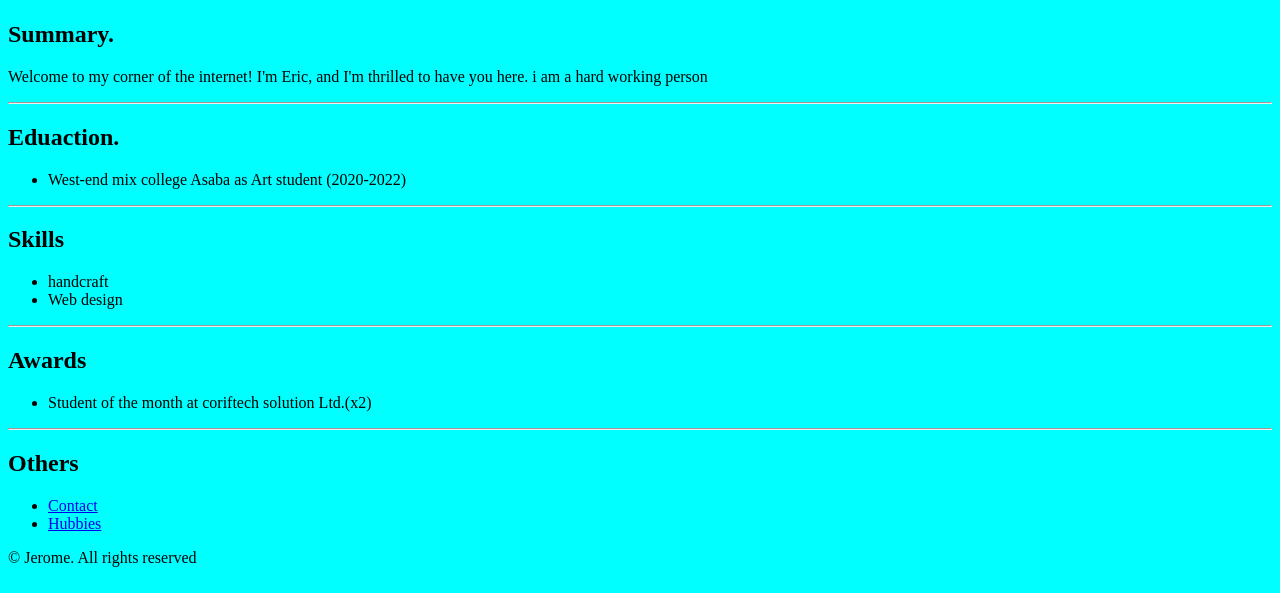
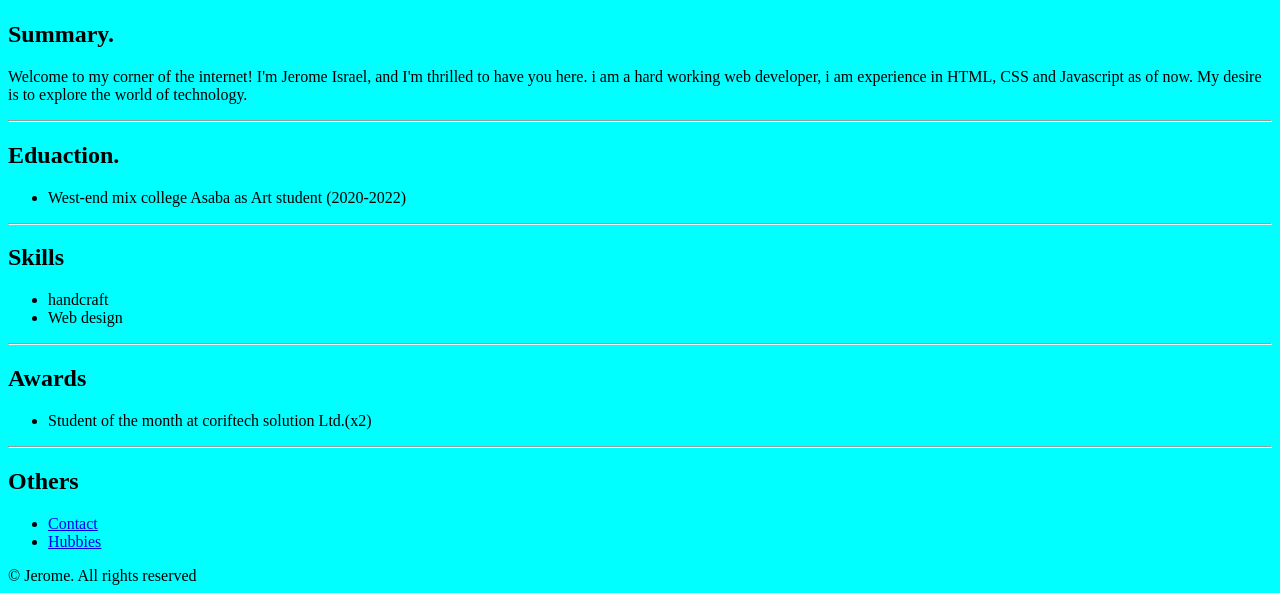
Before and after one commit to jerome-israel/html-myresume, a plain HTML site: page index.html in a window 1280 px wide. Shown: the part 233-826 px from the top of the page. Drawn offline with Linux system fonts and the light colour scheme.

Commit message:
Update index.html

```diff
--- a/index.html
+++ b/index.html
@@ -13,7 +13,7 @@
     <img src="./assets/images/WhatsApp Image 2023-08-13 at 3.22.33 PM.jpeg" height="150px" width="120px" alt="">
 
     <h2>Summary.</h2>
-    <p>Welcome to my corner of the internet! I'm Eric, and I'm thrilled to have you here. i am a hard working person  </p><hr>
+    <p>Welcome to my corner of the internet! I'm Jerome Israel, and I'm thrilled to have you here. i am a hard working web developer, i am experience in HTML, CSS and Javascript as of now. My desire is to explore the world of technology.</p><hr>
 
     <h2>Eduaction.</h2>
     <ul><li>West-end mix college Asaba as Art student (2020-2022)</li></ul><hr>
```
